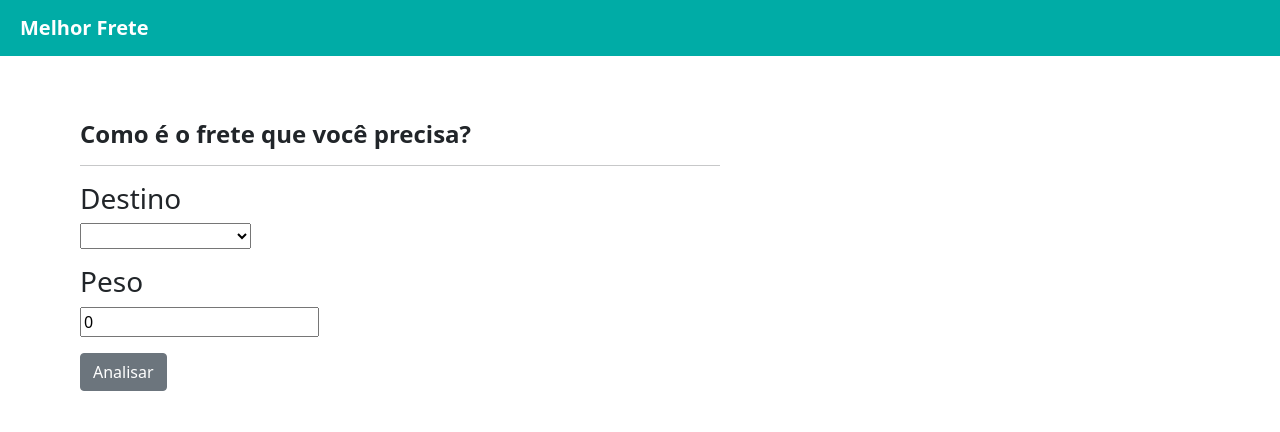
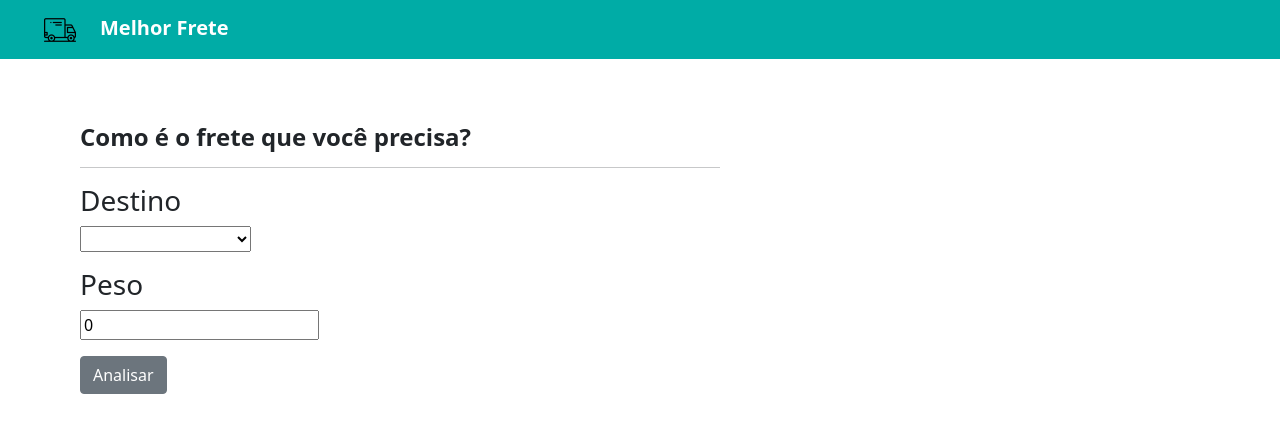
Before and after one commit to upolar/coordene_desafio_wellington_albertoni, a Vue app in the folder code/: page / in a window 1280 px wide. Shown: the top 432 px of the page. Built offline with nearby package versions, Linux system fonts and the light colour scheme; data requests are answered from the project's data file.

Commit message:
Pequenas melhorias

```diff
--- a/code/src/components/BestTransport.vue
+++ b/code/src/components/BestTransport.vue
@@ -3,6 +3,7 @@
     <div class="title">
         <b-navbar toggleable="lg" type="dark" variant="info">
           <b-navbar-brand class="ml-2">
+            <i name="brand" id="brandico"><img src="../assets/logo.png" width="32px"></i>
             <b>{{ appName }}</b>
           </b-navbar-brand>
         </b-navbar>
@@ -148,7 +149,7 @@ export default {
 
       // Se o tempo do mais rápido e do mais barato forem iguais não existe tempo mais rápido.
       if (fasterItem['lead_time'] == cheaperItem['lead_time']) {
-        fasterHTML = `Nós não temos uma opção de frete mais rápido disponível :(`;
+        fasterHTML = `<strong>Nós não temos uma opção de frete mais rápido disponível :(</strong>`;
       } else {
         priceFaster = localeBrlToFixed(this.getPrice(fasterItem, isPesoHeavy) * this.peso);
         fasterHTML = `Frete mais rápido: <strong>Transportadora ${fasterItem['name']} - ${priceFaster} - ${fasterItem['lead_time']}</strong>`;
@@ -208,6 +209,9 @@ export default {
   margin-left: 20px;
 }
 
+#brandico {
+  margin: 3vh;
+}
 .frete {
   width: 80vh;
   margin: 8vh 0vh 0vh 10vh;
```
